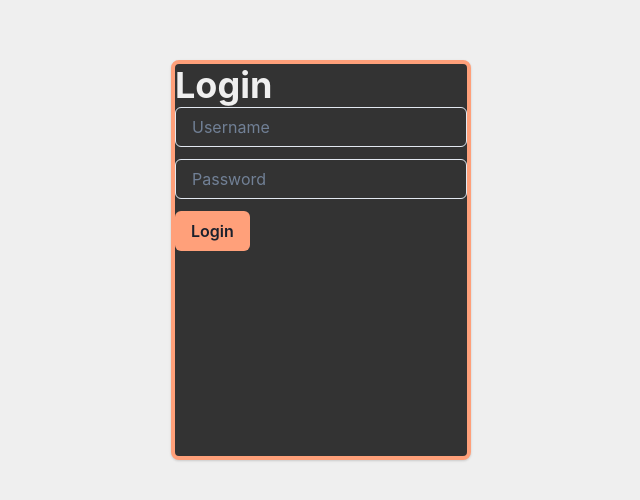
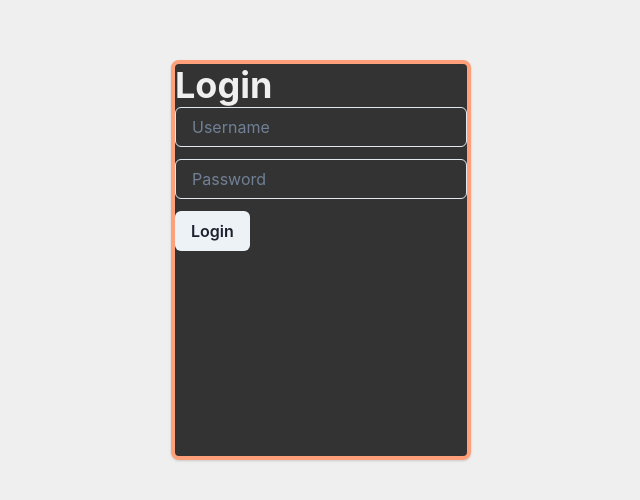
Before and after one commit to friedchxaddict/todo-fullstack, a React (Create React App) app in the folder frontend/: page / in a window 1280 px wide. Shown: the part 140-640 px from the top of the page, without its empty margins (319-959 px from the left). Built offline with nearby package versions, Linux system fonts and the light colour scheme.

Commit message:
omit button color

```diff
--- a/frontend/src/components/Login.tsx
+++ b/frontend/src/components/Login.tsx
@@ -91,9 +91,7 @@ const Login: React.FC<Props> = ({ onLogin, navigate }) => {
             required
             mb={3}
           />
-          <Button bg="#FFA07A" type="submit">
-            Login
-          </Button>
+          <Button /*bg="#FFA07A"*/ type="submit">Login</Button>
         </form>
       </Card>
     </Flex>
```
